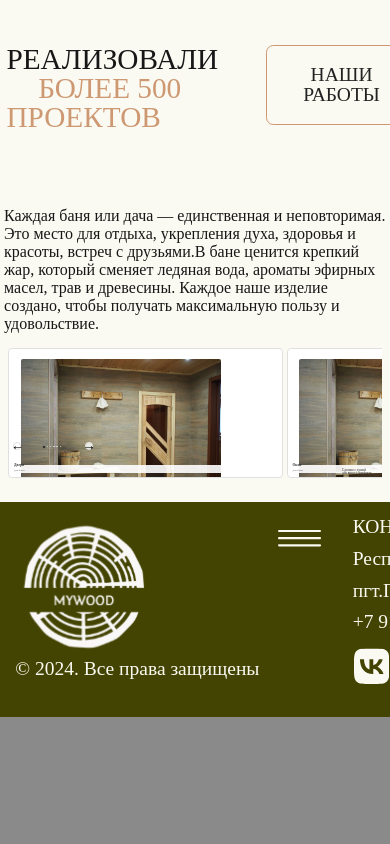
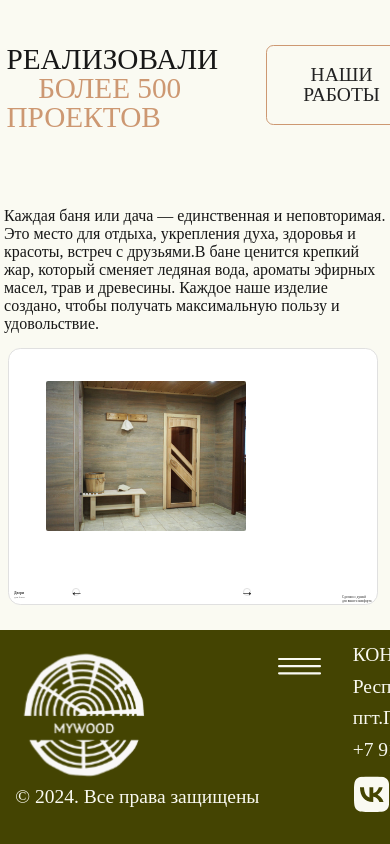
Before and after one commit to Safirenat/mywood, a Next.js app: page / in a window 390 px wide. Shown: the part 2600-3444 px from the top of the page. Before the commit the page ends 3317 px from the top, so only its background shows below. Built offline with nearby package versions, Linux system fonts and the light colour scheme.

Commit message:
фикс

```diff
--- a/src/app/components/ui/carousel/carousel.module.scss
+++ b/src/app/components/ui/carousel/carousel.module.scss
@@ -31,12 +31,14 @@
 
     @media (max-width: 768px) {
 
-        width: $apx-960;
+      // width: $apx-960;
+      width: 100%;
 
     }
 
     @media screen and ( max-width: 475px ) {
-        width: 100%;
+
+      width: 200%;
 
     }
 
@@ -57,18 +59,23 @@
     @media (max-width: 768px) {
 
         // flex: 0 0 calc((100% - $apx-l-10));
-        flex: 0 0 calc((100% + $apx-l-460) / 2);
+        flex: 0 0 calc((100% - $apx-l-20) / 2);
         height: $apx-l-340;
         padding: $apx-l-26 $apx-l-30 $apx-l-56 $apx-l-30;
         border-radius: $apx-l-10;
         border: $apx-l-1 solid #e0e0e0;
+        height: $apx-l-410;
 
 
     }
 
     @media screen and ( max-width: 475px ) {
 
-
+      // flex: 0 0 50%;
+      padding: $apx-m-26 $apx-m-30 $apx-m-56 $apx-m-30;
+      border-radius: $apx-m-10;
+      border: $apx-m-1 solid #e0e0e0;
+      height: $apx-m-211;
 
     }
 
@@ -99,9 +106,28 @@
 
     }
 
+    @media screen and ( max-width: 475px ) {
+
+      // min-height: $apx-m-320;
+      // height: $apx-m-180;
+
+    }
+
     img{
 
       height: $apx-380;
+
+      @media (max-width: 768px) {
+
+        height: $apx-l-370;
+
+      }
+
+      @media screen and ( max-width: 475px ) {
+
+        // height: $apx-m-191;
+
+      }
 
     }
 
@@ -189,12 +215,40 @@
       top: $apx-480;
       left: $apx-46;
 
+      @media (max-width: 768px) {
+
+        top: $apx-l-380;
+        left: $apx-l-86;
+
+      }
+
+      @media screen and ( max-width: 475px ) {
+
+        top: $apx-m-200;
+        left: $apx-m-56;
+
+      }
+
     }
 
     &.arrowRight {
 
       top: $apx-480;
       left: $apx-398;
+
+      @media (max-width: 768px) {
+
+        top: $apx-l-380;
+        left: $apx-l-396;
+
+      }
+
+      @media screen and ( max-width: 475px ) {
+
+        top: $apx-m-200;
+        left: $apx-m-196;
+
+      }
 
     }
 
@@ -211,6 +265,7 @@
     .slidesWrapper {
 
       transform: none !important;
+      gap: $apx-l-20;
 
     }
   }
@@ -226,6 +281,14 @@
     gap: $apx-8;
     margin-top: $apx-20;
     z-index: 3;
+
+    @media (max-width: 768px) {
+
+      top: $apx-l-370;
+      left: $apx-l-199;
+
+    }
+
   }
 
   .dot {
```
Lines whose indentation alone changed are shown as unchanged.
